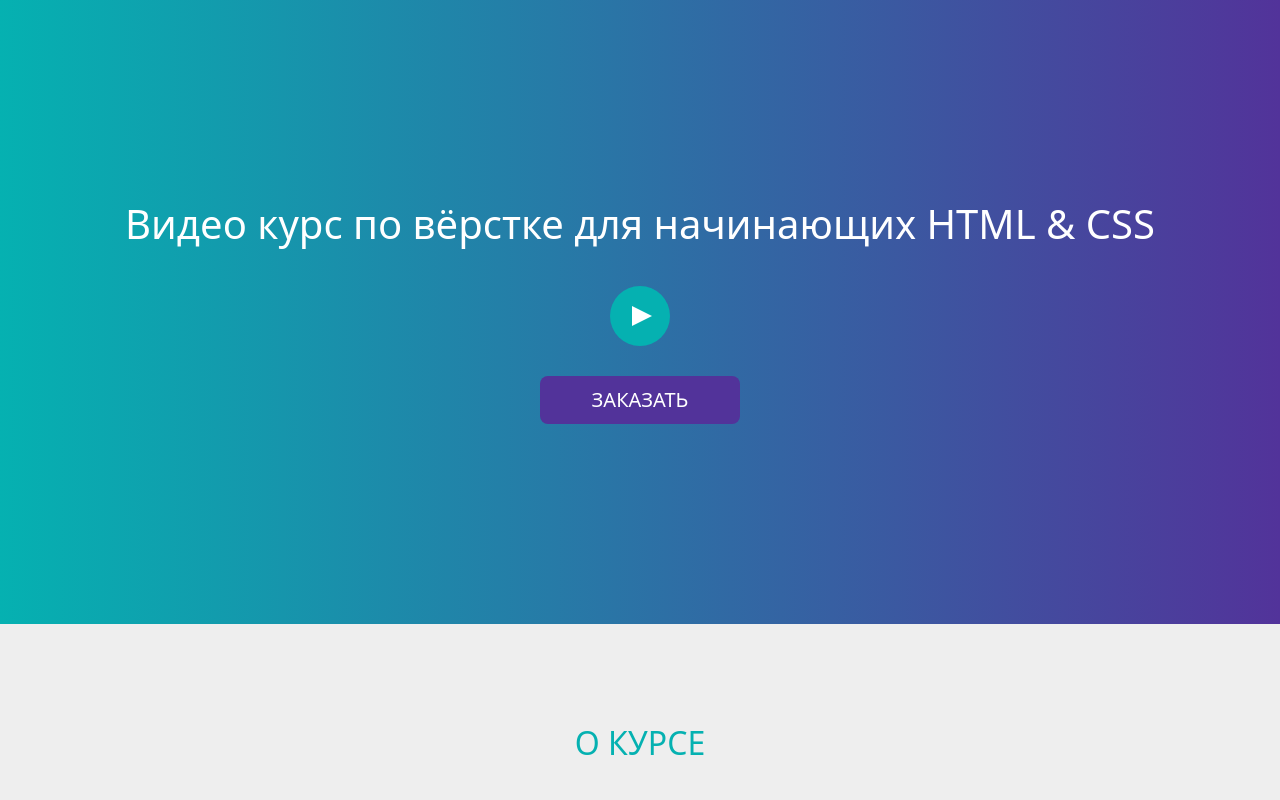
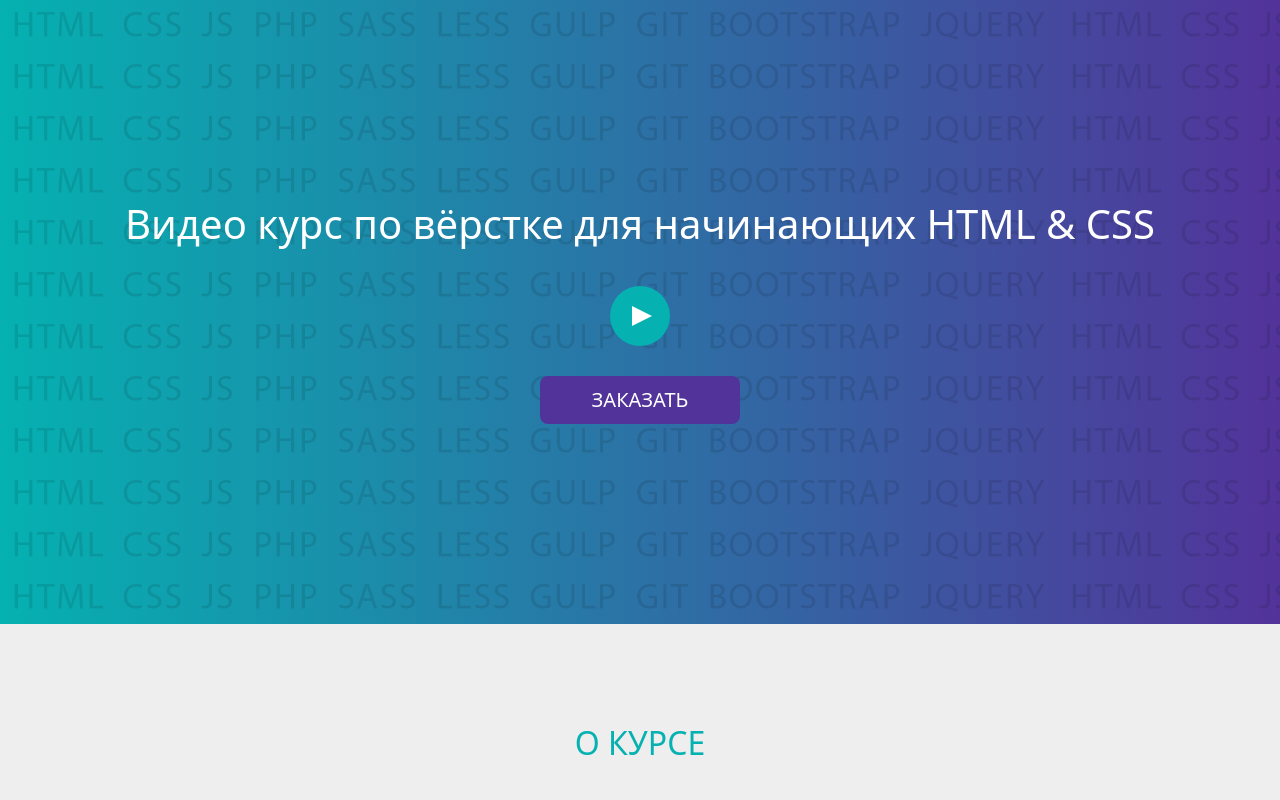
Before and after one commit to ProLeax/ITDcurse, a plain HTML site: page index.html in a window 1280 px wide. Shown: the top 800 px of the page. Drawn offline with Linux system fonts and the light colour scheme; the site is published under a folder, as on GitHub Pages, so addresses that start at the root find nothing.

Commit message:
Update style.css

```diff
--- a/css/style.css
+++ b/css/style.css
@@ -8,11 +8,11 @@ section {
 }
 header,
 footer {
-    background: url(/img/pattern.png), var(--color1);
-    background: url(/img/pattern.png), -moz-linear-gradient(left, var(--color1) 0%, var(--color2) 100%);
-    background: url(/img/pattern.png), -webkit-linear-gradient(left, var(--color1) 0%, var(--color2) 100%);
-    background: url(/img/pattern.png), linear-gradient(to right, var(--color1) 0%, var(--color2) 100%);
-    filter: url(/img/pattern.png), progid:DXImageTransform.Microsoft.gradient(startColorstr=var(--color1), endColorstr=var(--color2), GradientType=1);
+    background: url(../img/pattern.png), var(--color1);
+    background: url(../img/pattern.png), -moz-linear-gradient(left, var(--color1) 0%, var(--color2) 100%);
+    background: url(../img/pattern.png), -webkit-linear-gradient(left, var(--color1) 0%, var(--color2) 100%);
+    background: url(../img/pattern.png), linear-gradient(to right, var(--color1) 0%, var(--color2) 100%);
+    filter: url(../img/pattern.png), progid:DXImageTransform.Microsoft.gradient(startColorstr=var(--color1), endColorstr=var(--color2), GradientType=1);
     background-size: contain;
 }
 
```
